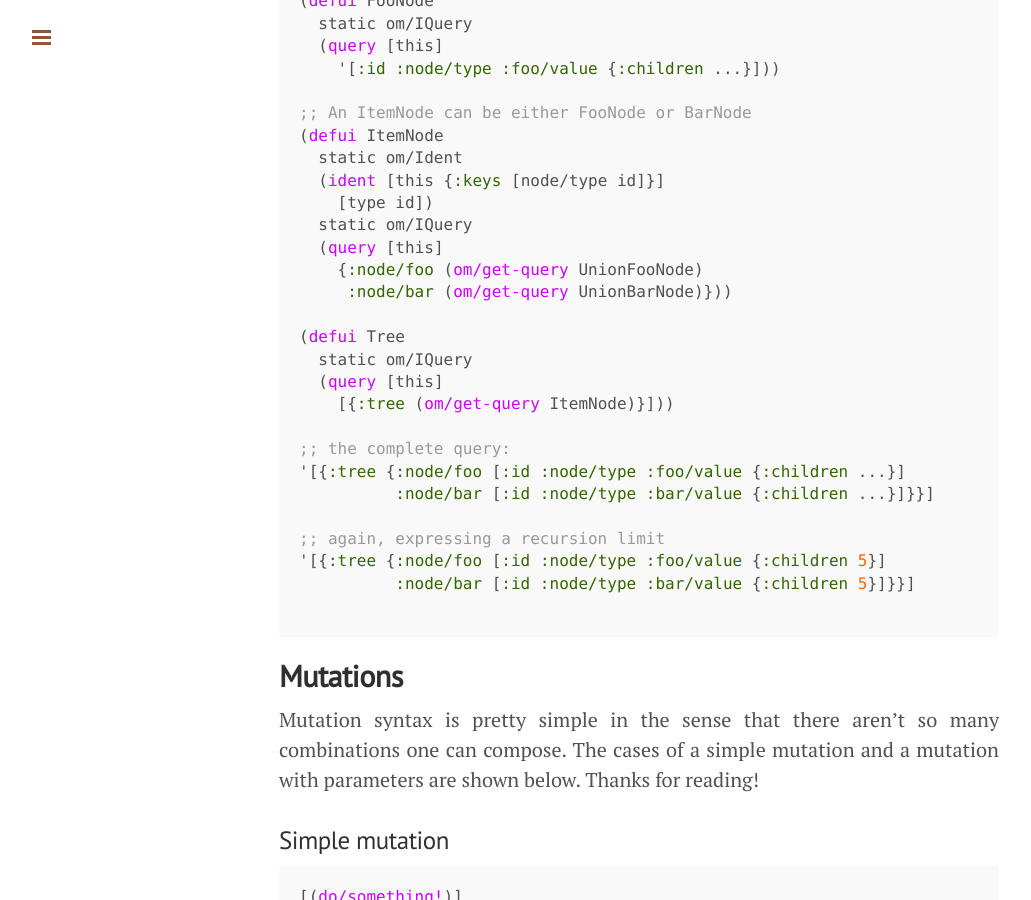
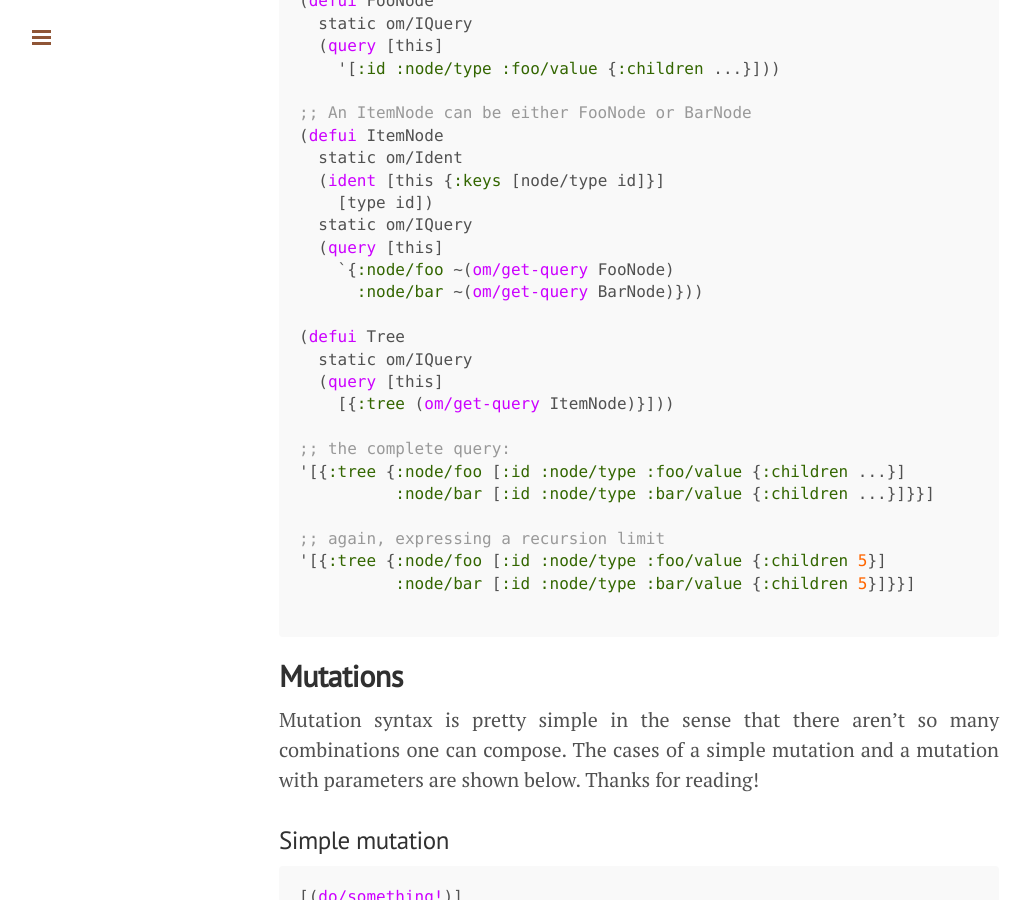
Before and after one commit to anmonteiro/anmonteiro.github.io, a Jekyll site: the page built from _posts/2016-01-04-om-next-query-syntax.md, in a window 1280 px wide and 900 px high, scrolled down 5090 px. Shown: the whole window, without its empty margins (1-1032 px from the left). Built offline with Jekyll 4.4.1, drawn with Linux system fonts in a browser that asks for light colours; Markdown is read by kramdown in place of the engine named in the settings; comment, search, counter and statistics services are not loaded.

Commit message:
remove stray references to Union..

```diff
--- a/_posts/2016-01-04-om-next-query-syntax.md
+++ b/_posts/2016-01-04-om-next-query-syntax.md
@@ -201,8 +201,8 @@ Our last example is a composition of the last two. What if we have heterogeneous
     [type id])
   static om/IQuery
   (query [this]
-    {:node/foo (om/get-query UnionFooNode)
-     :node/bar (om/get-query UnionBarNode)}))
+    `{:node/foo ~(om/get-query FooNode)
+      :node/bar ~(om/get-query BarNode)}))
 
 (defui Tree
   static om/IQuery
```
